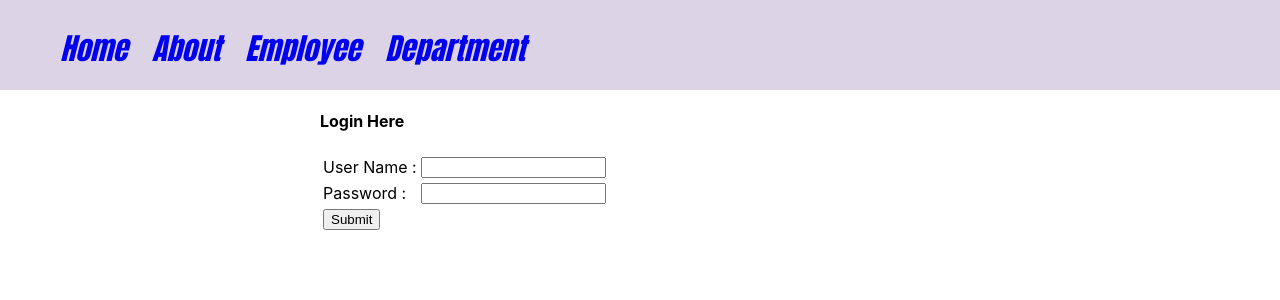
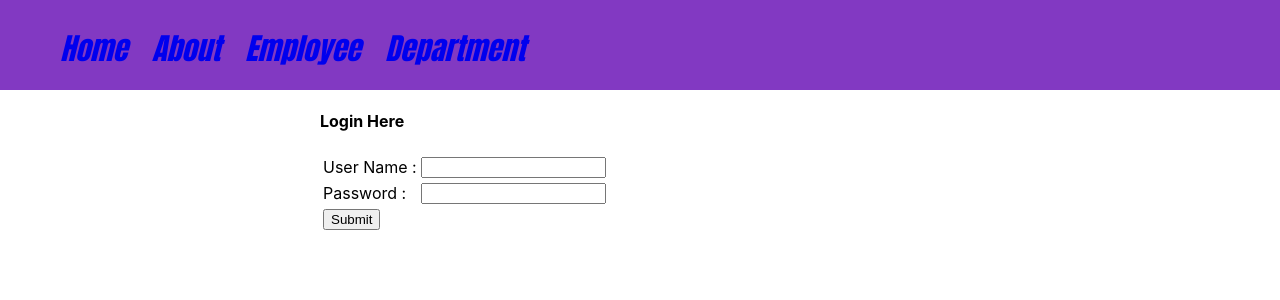
Before and after one commit to tahyd/react-ems, a React (Create React App) app: page / in a window 1280 px wide. Shown: the top 300 px of the page. Built offline with nearby package versions, Linux system fonts and the light colour scheme.

Commit message:
header changed

```diff
--- a/src/App.css
+++ b/src/App.css
@@ -5,7 +5,7 @@
   margin: auto;
   width: 100%;
   height: 70px;
-  background-color: rgb(221, 211, 230);
+  background-color: rgb(130, 57, 194);
 }
 
 .header ul li{
```
